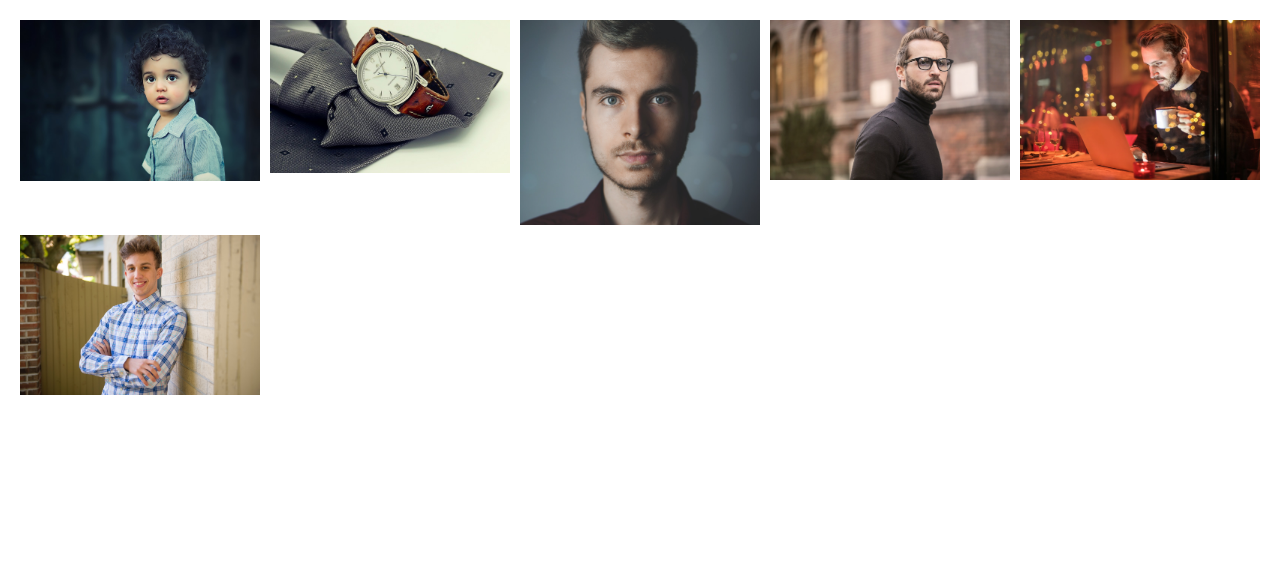
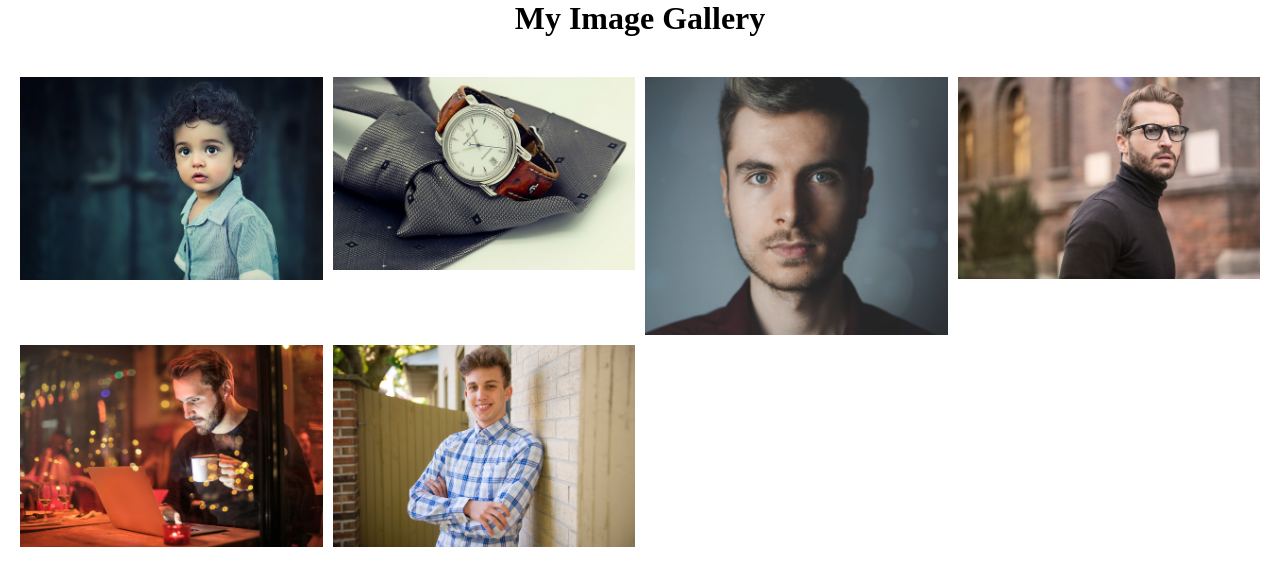
Before and after one commit to fayezghufran/image_gallary, a plain HTML site: page index.html in a window 1280 px wide. Drawn offline with Linux system fonts and the light colour scheme.

Commit message:
third commit

```diff
--- a/index.html
+++ b/index.html
@@ -7,6 +7,7 @@
   <link rel="stylesheet" href="styles.css">
 </head>
 <body>
+  <h1>My Image Gallery</h1> <!-- Add the title here -->
   <div class="gallery">
     <!-- Thumbnail images will be added here -->
   </div>
--- a/styles.css
+++ b/styles.css
@@ -4,19 +4,33 @@ body, h1, h2, p, ul, li {
   padding: 0;
 }
 
+h1 {
+  text-align: center;
+  margin-bottom: 20px; /* Add some space below the title */
+}
+
+
 /* Style the gallery container */
 .gallery {
   display: grid;
-    grid-template-columns: repeat(auto-fit, minmax(200px, 1fr));
-    gap: 10px;
+  grid-template-columns: repeat(4, 1fr); /* Display 4 images in a row */
+  grid-gap: 10px;
   padding: 20px;
 }
 
 .gallery img {
   width: 100%;
   height: auto;
+  object-fit: cover; /* Maintain aspect ratio and fill the container */
   cursor: pointer;
+  transition: transform 0.2s; /* Add a smooth transition effect */
 }
+
+.gallery img:hover {
+  transform: scale(1.05); /* Scale up the image on hover */
+}
+
+
 
 /* Style the lightbox container */
 .lightbox {
```
Lines whose indentation alone changed are shown as unchanged.
